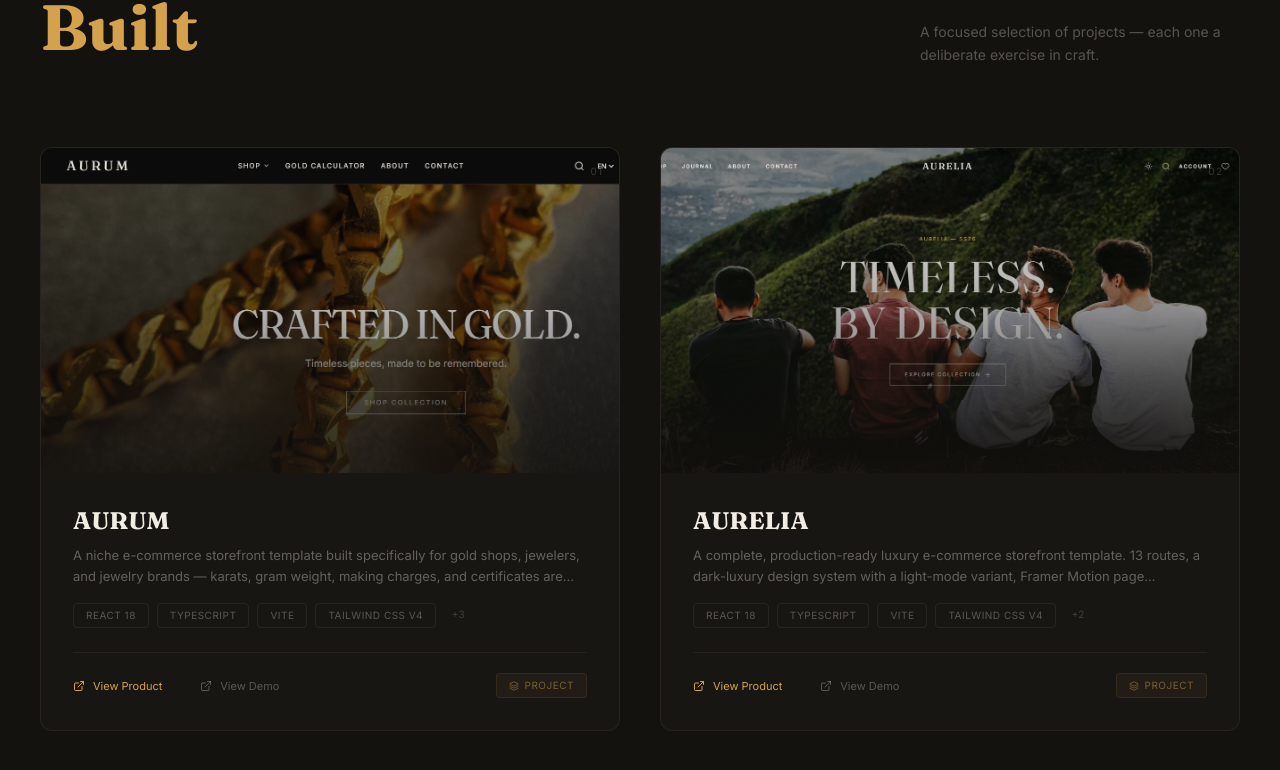
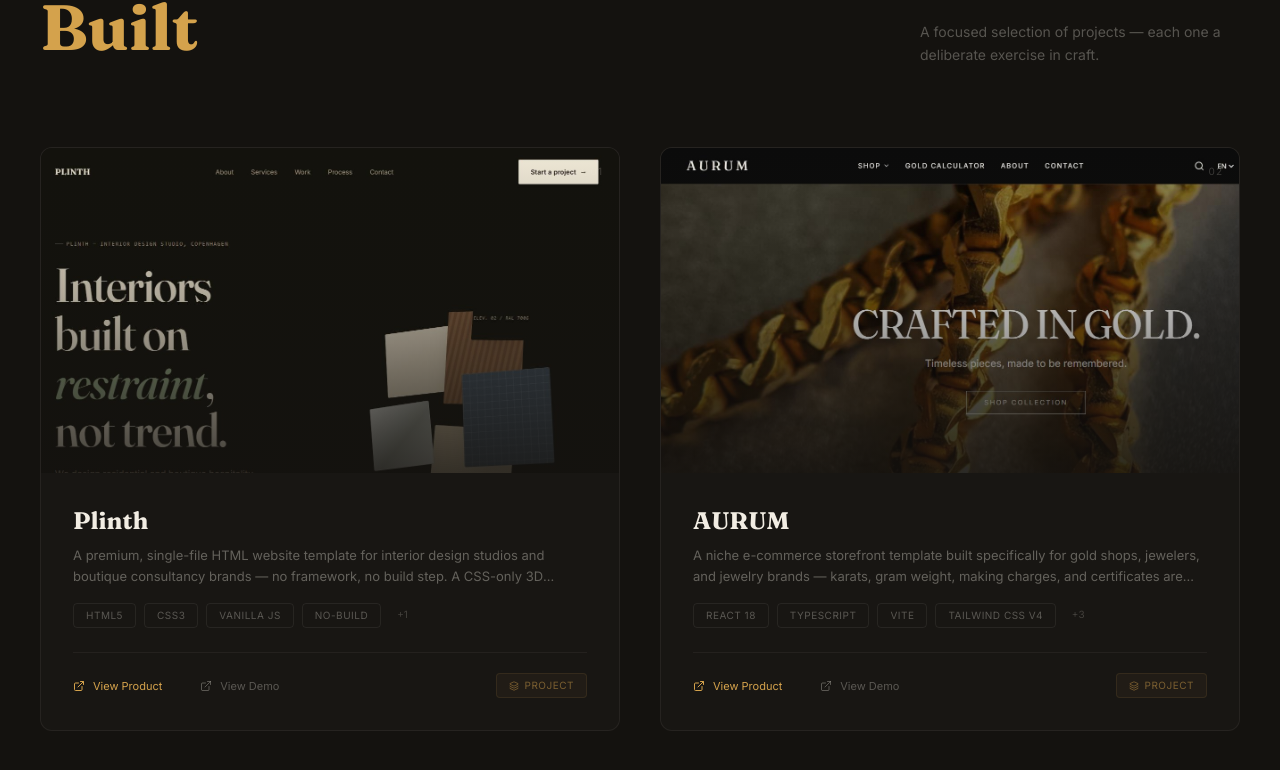
Before and after one commit to Muaddd1/Portfolio, a React (Vite) app: page / in a window 1280 px wide. Shown: the part 2806-3576 px from the top of the page. Built offline with nearby package versions, Linux system fonts and the light colour scheme; grey boxes are pictures that could not be loaded.

Commit message:
Add Plinth template to portfolio

```diff
--- a/src/data/projects.ts
+++ b/src/data/projects.ts
@@ -1,3 +1,4 @@
+import plinthImg from '../assets/screenshots/plinth.jpg';
 import aurumImg from '../assets/screenshots/aurum.jpg';
 import aureliaImg from '../assets/screenshots/aurelia.jpg';
 import novaraImg from '../assets/screenshots/novara.jpg';
@@ -27,6 +28,18 @@ export interface Project {
 }
 
 export const projects: Project[] = [
+  {
+    id: 10,
+    title: 'Plinth',
+    description:
+      'A premium, single-file HTML website template for interior design studios and boutique consultancy brands — no framework, no build step. A CSS-only 3D "material sample" hero scene, deliberately art-directed light/dark modes, 4 hand-built CSS portfolio compositions, a working validated contact form, and a keyboard-accessible flip card, all in one index.html.',
+    tags: ['HTML5', 'CSS3', 'Vanilla JS', 'No-Build', 'Single-File'],
+    image: plinthImg,
+    demo: 'https://muadme.gumroad.com/l/yzxssh',
+    demoUrl: 'https://plinth-template.vercel.app',
+    github: 'https://github.com/Muaddd1/PLINTH',
+    year: '2026',
+  },
   {
     id: 9,
     title: 'AURUM',
```
Also changed, not shown: src/assets/screenshots/plinth.jpg (added).
